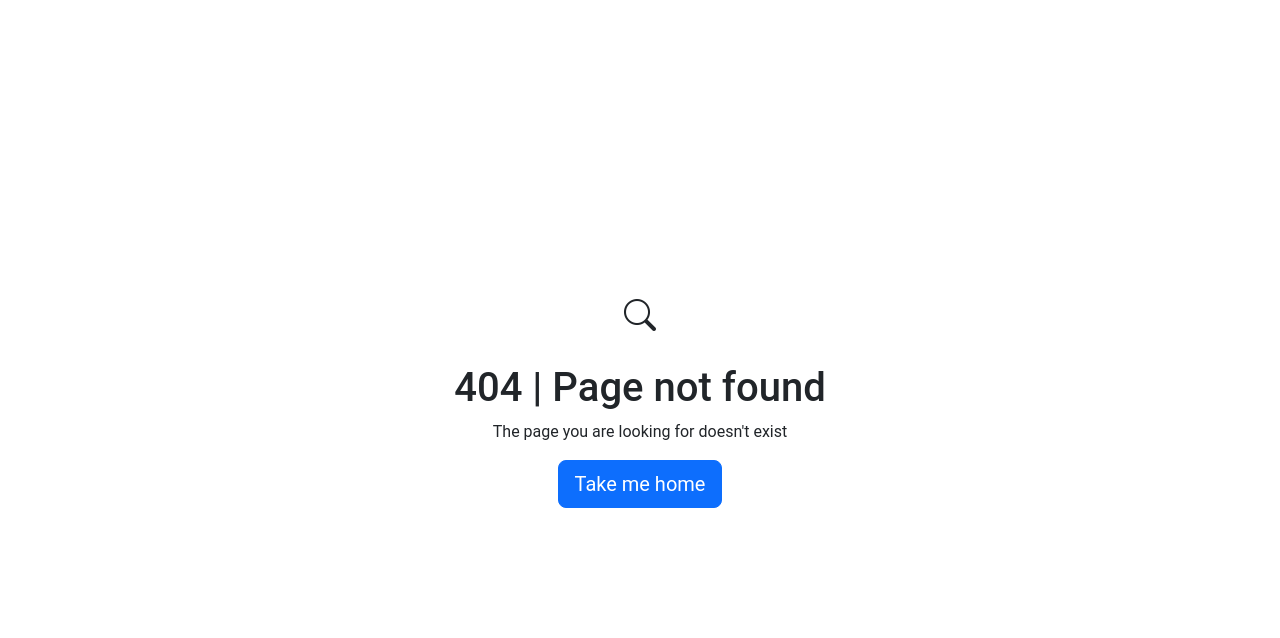
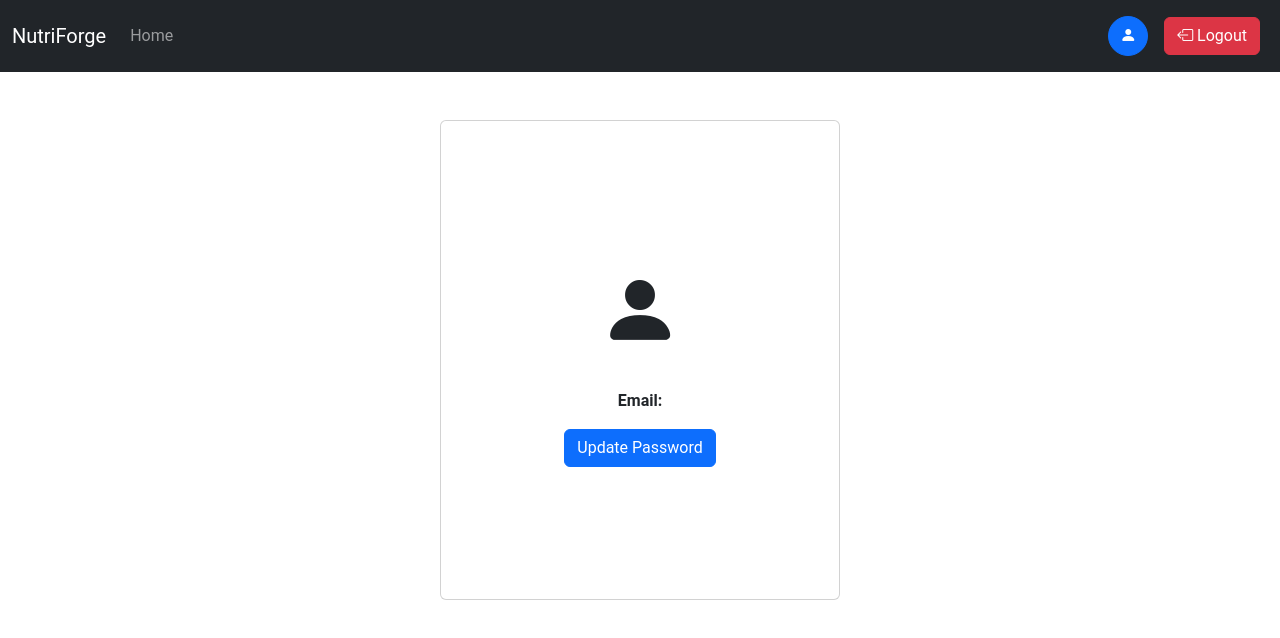
Before and after one commit to night-slayer18/NutriForge, a React (Vite) app in the folder NutriForge-Frontend/: page /user in a window 1280 px wide. Before the commit this address had no page. Shown: the top 638 px of the page. Built offline with nearby package versions, Linux system fonts and the light colour scheme; no server answers; sample sign-in values are in the browser's storage.

Commit message:
added userinfo modal

```diff
--- a/NutriForge-Frontend/src/App.jsx
+++ b/NutriForge-Frontend/src/App.jsx
@@ -9,6 +9,7 @@ import Login from './components/Login'
 import Home from './components/Home'
 import NotFound from './components/NotFound'
 import Layout from './components/Layout'
+import Userinfo from './components/Userinfo'
 
 
 function App() {
@@ -20,6 +21,7 @@ function App() {
           <Route exact path="/" element={<Layout><Home/></Layout>} />
           <Route exact path="/register" element= {<Layout><Register/></Layout>} />
           <Route exact path="/login" element={<Layout><Login/></Layout>} />
+          <Route exact path="/user" element={<Layout><Userinfo/></Layout>} />
           <Route exact path="*" element={<NotFound/>} />
         </Routes>
       </BrowserRouter>
--- a/NutriForge-Frontend/src/components/Home.jsx
+++ b/NutriForge-Frontend/src/components/Home.jsx
@@ -7,7 +7,8 @@ const Home = () => {
     if(!localStorage.getItem("token")){
       navigate("/login");
     }
-  })
+    // eslint-disable-next-line
+  },[])
   return (
     <div>
       Home Component
--- a/NutriForge-Frontend/src/components/Login.jsx
+++ b/NutriForge-Frontend/src/components/Login.jsx
@@ -27,12 +27,12 @@ const Login = () => {
         <form onSubmit={handleSubmit}>
           <div className="form-group">
             <label htmlFor="email" className="col-form-label">Email:</label>
-            <input onChange={onChange} name="email" type="email" className="form-control" id="email" placeholder="Enter your email" aria-describedby="email" required />
+            <input onChange={onChange} name="email" type="email" className="form-control" id="email" placeholder="Enter your email" aria-describedby="email" required value={credentials.email} />
           </div>
           <div className="form-group">
             <label htmlFor="password" className="col-form-label">Password:</label>
             <div className="input-group">
-              <input onChange={onChange} name="password" type={togglePassword ? "text" : "password"} className="form-control" id="password" placeholder="Enter your password" aria-describedby="password" required minLength={8} />
+              <input onChange={onChange} name="password" type={togglePassword ? "text" : "password"} className="form-control" id="password" placeholder="Enter your password" aria-describedby="password" required minLength={8} value={credentials.password}/>
               <div className="input-group-append">
                 <span className="input-group-text" onClick={() => setTogglePassword(!togglePassword)} style={{ cursor: "pointer" }}>
                   <i className={`bi ${togglePassword ? "bi-eye-slash" : "bi-eye"}`}></i>
--- a/NutriForge-Frontend/src/components/Navbar.jsx
+++ b/NutriForge-Frontend/src/components/Navbar.jsx
@@ -39,12 +39,12 @@ const Navbar = () => {
             <Link className="btn btn-primary mx-2 my-2" to="/register" role="button">
               Signup
             </Link>
-          </div>:<div className="d-flex align-items-center">
-            {/* <Link to="/user" className="btn btn-primary rounded-circle mx-2 my-2" style={{ width: '40px', height: '40px' }}>
+          </div>:<div className="d-flex align-items-center justify-content-center ">
+            <Link to="/user" className="d-flex justify-content-center align-items-center btn btn-primary rounded-circle mx-2 my-2" style={{ width: '40px', height: '40px' }}>
               <i className="bi bi-person-fill" ></i>
-            </Link> */}
+            </Link>
             <button onClick={handleLogout} className="btn btn-danger mx-2 my-2">
-              Logout
+              <i className="bi bi-box-arrow-left"></i> Logout
             </button>
             </div>}
         </div>
--- a/NutriForge-Frontend/src/components/Register.jsx
+++ b/NutriForge-Frontend/src/components/Register.jsx
@@ -52,16 +52,16 @@ const Register = () => {
         <form onSubmit={handleSubmit}>
           <div className="form-group">
             <label htmlFor="name" className="col-form-label">Name:</label>
-            <input onChange={onChange} name="name" type="text" className="form-control" id="name" placeholder="Enter your name" aria-describedby="name" required minLength={3} maxLength={20}/>
+            <input onChange={onChange} name="name" type="text" className="form-control" id="name" placeholder="Enter your name" aria-describedby="name" required minLength={3} maxLength={20} value={credentials.name}/>
           </div>
           <div className="form-group">
             <label htmlFor="email" className="col-form-label">Email:</label>
-            <input onChange={onChange} name="email" type="email" className="form-control" id="email" placeholder="Enter your email" aria-describedby="email" required />
+            <input onChange={onChange} name="email" type="email" className="form-control" id="email" placeholder="Enter your email" aria-describedby="email" required value={credentials.email} />
           </div>
           <div className="form-group">
             <label htmlFor="password" className="col-form-label">Password:</label>
             <div className="input-group">
-              <input onChange={onChange} name="password" type={showPassword ? "text" : "password"} className="form-control" id="password" placeholder="Enter your password" aria-describedby="password" required minLength={8}/>
+              <input onChange={onChange} name="password" type={showPassword ? "text" : "password"} className="form-control" id="password" placeholder="Enter your password" aria-describedby="password" required minLength={8} value={credentials.password}/>
               <div className="input-group-append">
                 <span className="input-group-text" onClick={toggleShowPassword} style={{ cursor: "pointer" }}><i className={`bi ${showPassword ? "bi-eye-slash" : "bi-eye"}`}></i></span>
               </div>
@@ -70,7 +70,7 @@ const Register = () => {
           <div className="form-group">
             <label htmlFor="confirmPassword" className="col-form-label">Confirm Password:</label>
             <div className="input-group">
-              <input onChange={onChange} name="confirmpassword" type={showConfirmPassword ? "text" : "password"} className="form-control" id="confirmPassword" placeholder="Confirm your password" aria-describedby="confirm password" required minLength={8}/>
+              <input onChange={onChange} name="confirmpassword" type={showConfirmPassword ? "text" : "password"} className="form-control" id="confirmPassword" placeholder="Confirm your password" aria-describedby="confirm password" required minLength={8} value={credentials.confirmpassword}/>
               <div className="input-group-append">
                 <span className="input-group-text" onClick={toggleShowConfirmPassword} style={{ cursor: "pointer" }}><i className={`bi ${showConfirmPassword ? "bi-eye-slash" : "bi-eye"}`}></i></span>
               </div>
@@ -78,11 +78,11 @@ const Register = () => {
           </div>
           <div className="form-group">
             <label htmlFor="phoneNumber" className="col-form-label">Phone Number:</label>
-            <input onChange={onChange} name="phoneNumber" type="tel" className="form-control" id="phoneNumber" placeholder="Enter your phone number" aria-describedby="age" required/>
+            <input onChange={onChange} name="phoneNumber" type="tel" className="form-control" id="phoneNumber" placeholder="Enter your phone number" aria-describedby="age" required value={credentials.phoneNumber}/>
           </div>
           <div className="form-group">
             <label htmlFor="age" className="col-form-label">Age:</label>
-            <input onChange={onChange} name="age" type="number" className="form-control" id="age" placeholder="Enter your age" required />
+            <input onChange={onChange} name="age" type="number" className="form-control" id="age" placeholder="Enter your age" required max={100} min={18} value={credentials.age}/>
           </div>
           <div className="text-center mt-3">
             <button type="submit" className="btn btn-primary">Sign Up</button>
--- /dev/null
+++ b/NutriForge-Frontend/src/components/Userinfo.jsx
@@ -0,0 +1,40 @@
+import { Card, Button } from 'react-bootstrap';
+import 'bootstrap/dist/css/bootstrap.min.css';
+import { useEffect } from 'react';
+
+const Userinfo = () => {
+
+    useEffect(() => {
+        const fetchUser = async () => {
+            const response = await fetch('http://localhost:8000/api/auth/user', {
+                method: 'POST',
+                headers: {
+                    'Content-Type': 'application/json',
+                    'auth-token': localStorage.getItem('token')
+                }
+            })
+            const data = await response.json();
+            localStorage.setItem('name',data.user.name)
+            localStorage.setItem('email',data.user.email)
+            localStorage.setItem('USER',data.user._id)
+        }
+        fetchUser();
+    }, [])
+
+    return (
+        <div className='d-flex justify-content-center align-items-center my-5 text-center'>
+            <Card style={{ width: '25rem', height: '30rem' }}>
+                <Card.Body className="d-flex flex-column align-items-center justify-content-center">
+                    <span className="bi bi-person-fill" style={{ fontSize: '5rem' }}></span>
+                    <Card.Title className="mb-3 text-center">{localStorage.getItem('name')}</Card.Title>
+                    <Card.Text className="mb-3 text-center">
+                        <strong>Email:</strong> {localStorage.getItem('email')}
+                    </Card.Text>
+                    <Button variant="primary">Update Password</Button>
+                </Card.Body>
+            </Card>
+        </div>
+    )
+}
+
+export default Userinfo
--- /dev/null
+++ b/package.json
@@ -0,0 +1,5 @@
+{
+  "dependencies": {
+    "react-bootstrap": "^2.10.1"
+  }
+}
```
Also changed, not shown: 1 other file (tests, documents, lock files or other folders).
